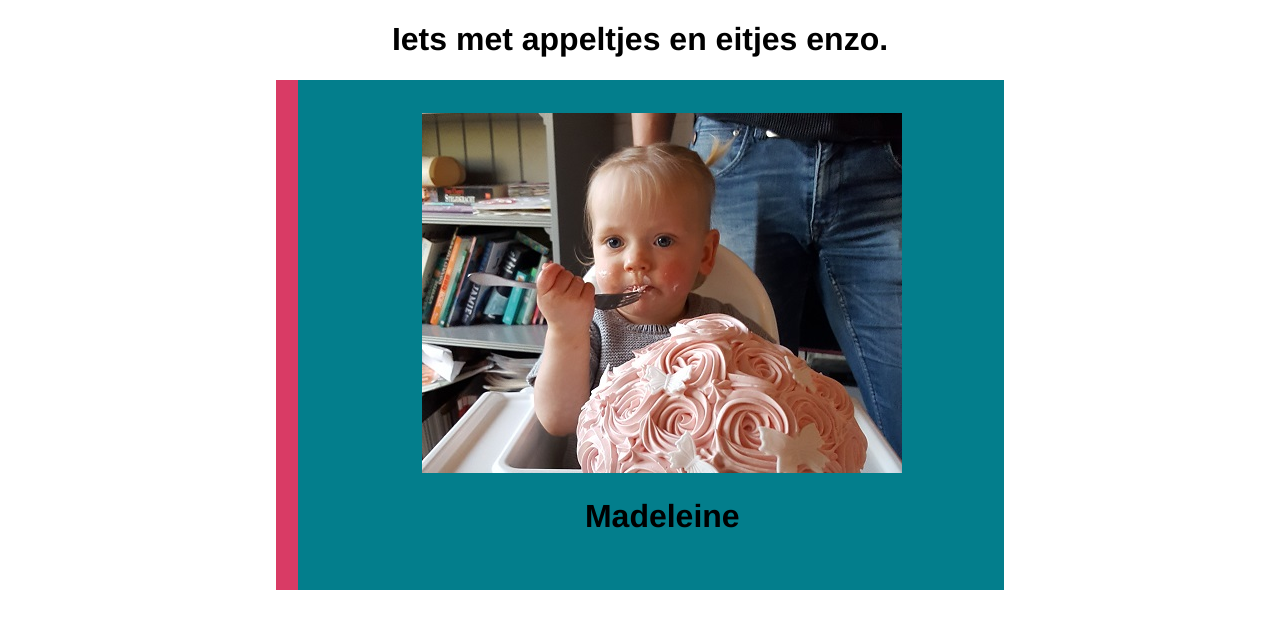
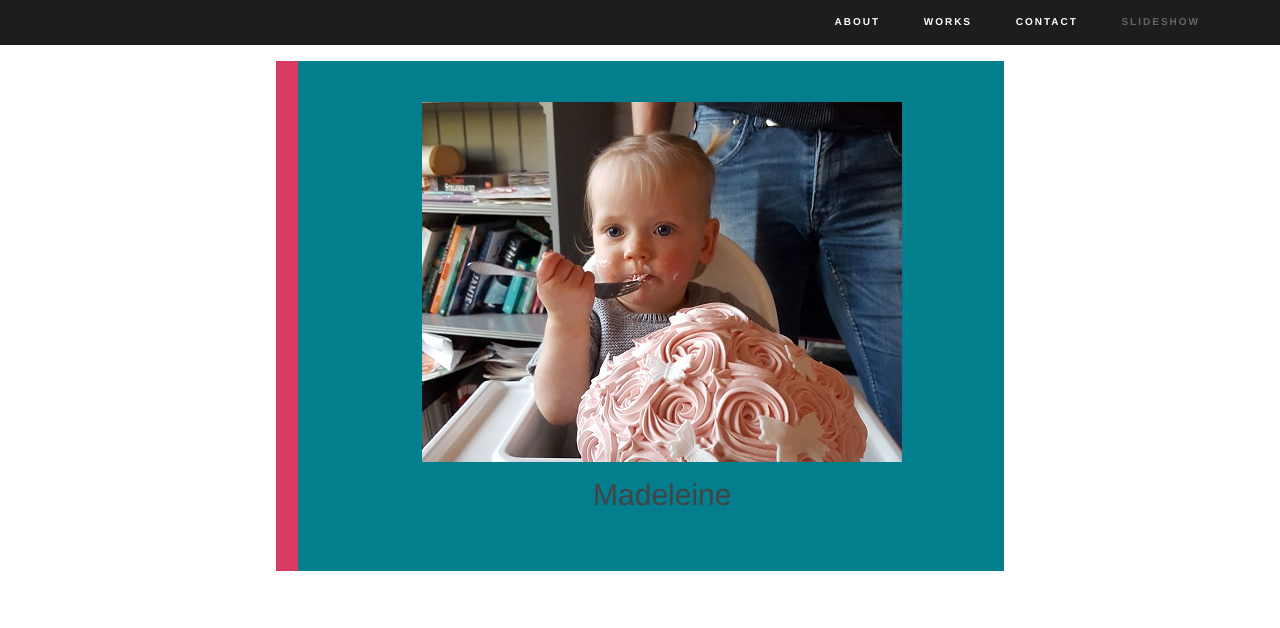
Before and after one commit to Bastienne/dumpplek, a plain HTML site: page slideshow.html in a window 1280 px wide. Drawn offline with Linux system fonts and the light colour scheme.

Commit message:
header wijzigingen
header aan slideshow toegevoegd.
header van de andere bestanen geupdate met link slideshow

```diff
--- a/css/slideshow.css
+++ b/css/slideshow.css
@@ -1,7 +1,35 @@
+
+header {
+	margin-top:0;
+	width:100%;
+	height:45px;
+	margin-bottom:40px;
+	background:#1D1D1D;
+	position:fixed;
+	z-index:999;
+}
+header .main-nav {
+	margin-top:10px;
+	float:right;
+}
+header .main-nav li {
+	display:inline-block;
+	margin-right:40px;
+	list-style:none;
+}
+header .main-nav li a {
+	color:#FFF;
+	font-size:10px;
+	text-transform:uppercase;
+	font-weight:600;
+	letter-spacing:2px;
+}
+header .main-nav li a:hover, header .main-nav li a.active {
+  color:#666;.
+}
 
 body {
     font-family: Helvetica, sans-serif;
-    padding: 5%;
     text-align: center;
     margin: 0;
     padding-top: 0;
--- a/slideshow.html
+++ b/slideshow.html
@@ -1,9 +1,24 @@
 <!DOCTYPE HTML>
 <html>
   <head>
+    <link rel="stylesheet" type="text/css" href="css/style.css">
     <link rel="stylesheet" type="text/css" href="css/slideshow.css">
   </head>
   <body>
+    <header>
+      <nav class="main-nav">
+        <ul>
+          <li>
+          <ul>
+            <li><a href="index.html" >about</a></li>
+            <li><a href="projects.html">works</a></li>
+            <li><a href="contact.html">Contact</a></li>
+            <li><a href="slideshow.html" class="active">slideshow</a></li>
+          </ul>
+          </li>
+        </ul>
+      </nav>
+    </header>
       <h1>Iets met appeltjes en eitjes enzo.</h1>
       <div id="slideshow">
           <div class="slide-wrapper">
```
Also changed, not shown: contact.html (+1 -0 lines), projects.html (+1 -0 lines).
